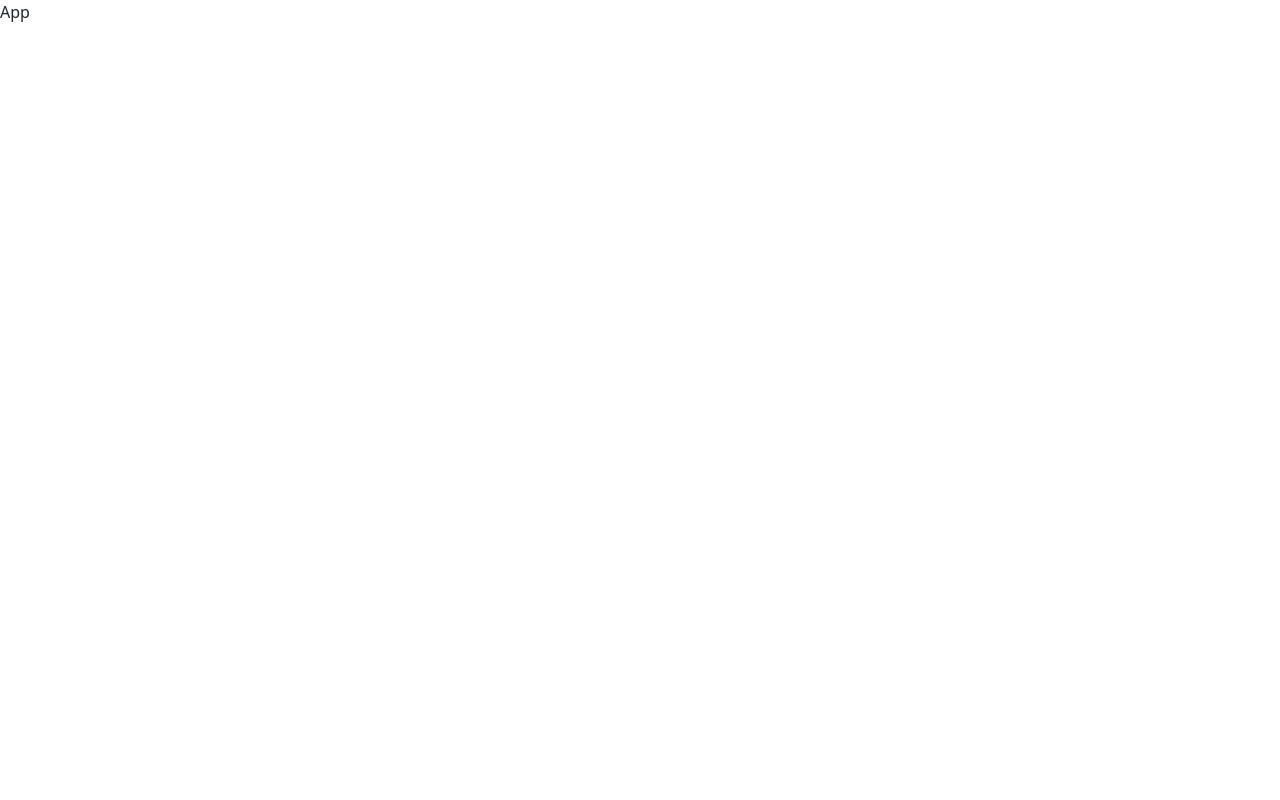
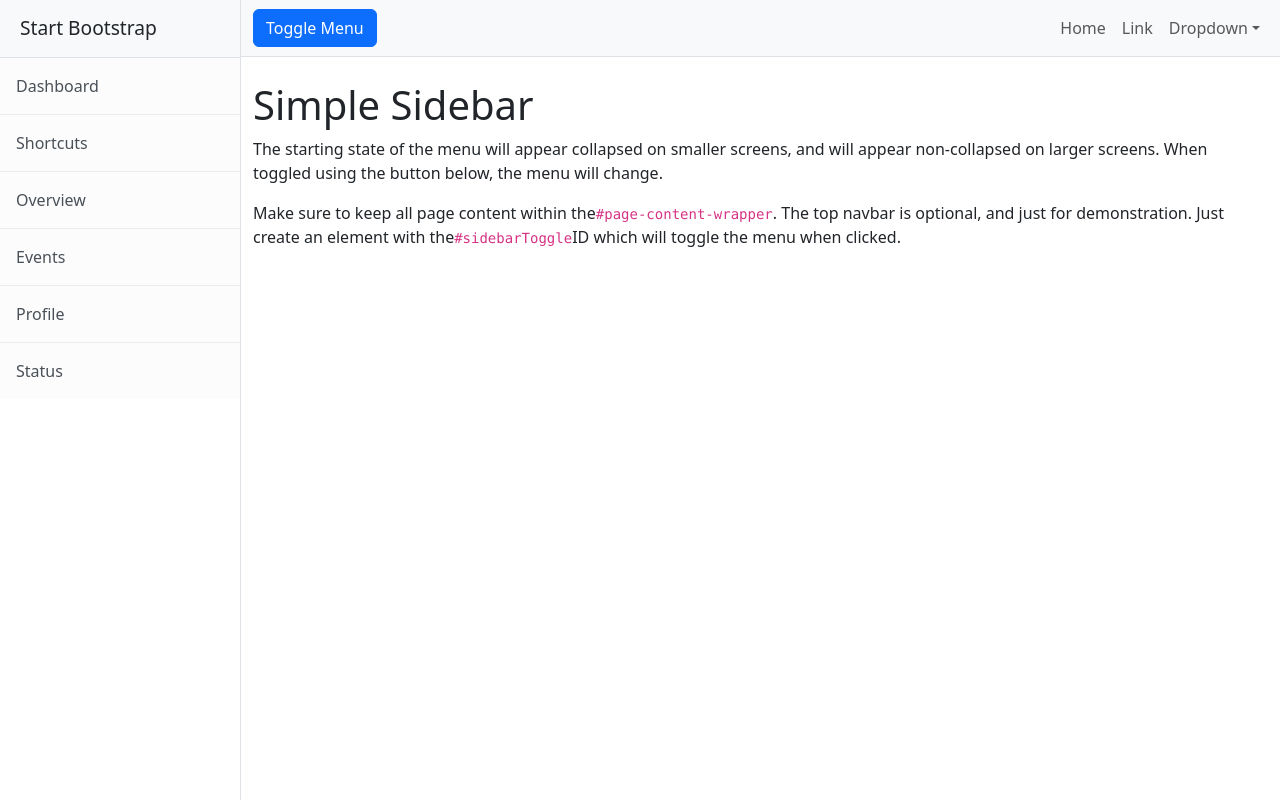
Before and after one commit to Ynacif31/foods-api, a React (Vite) app in the folder adminpainel/: page / in a window 1280 px wide. Built offline with nearby package versions, Linux system fonts and the light colour scheme.

Commit message:
feat: bootstrap and preview started

```diff
--- a/adminpainel/src/App.jsx
+++ b/adminpainel/src/App.jsx
@@ -2,7 +2,53 @@ import React from 'react';
 
 const App = () => {
   return (
-    <div>App</div>
+    <div className="d-flex" id="wrapper">
+    <div className="border-end bg-white" id="sidebar-wrapper">
+        <div className="sidebar-heading border-bottom bg-light">Start Bootstrap</div>
+        <div className="list-group list-group-flush">
+            <a className="list-group-item list-group-item-action list-group-item-light p-3" href="#!">Dashboard</a>
+            <a className="list-group-item list-group-item-action list-group-item-light p-3" href="#!">Shortcuts</a>
+            <a className="list-group-item list-group-item-action list-group-item-light p-3" href="#!">Overview</a>
+            <a className="list-group-item list-group-item-action list-group-item-light p-3" href="#!">Events</a>
+            <a className="list-group-item list-group-item-action list-group-item-light p-3" href="#!">Profile</a>
+            <a className="list-group-item list-group-item-action list-group-item-light p-3" href="#!">Status</a>
+        </div>
+    </div>
+    <div id="page-content-wrapper">
+        <nav className="navbar navbar-expand-lg navbar-light bg-light border-bottom">
+            <div className="container-fluid">
+                <button className="btn btn-primary" id="sidebarToggle">Toggle Menu</button>
+                <button className="navbar-toggler" type="button" data-bs-toggle="collapse" data-bs-target="#navbarSupportedContent" aria-controls="navbarSupportedContent" aria-expanded="false" aria-label="Toggle navigation"><span className="navbar-toggler-icon"></span></button>
+                <div className="collapse navbar-collapse" id="navbarSupportedContent">
+                    <ul className="navbar-nav ms-auto mt-2 mt-lg-0">
+                        <li className="nav-item active"><a className="nav-link" href="#!">Home</a></li>
+                        <li className="nav-item"><a className="nav-link" href="#!">Link</a></li>
+                        <li className="nav-item dropdown">
+                            <a className="nav-link dropdown-toggle" id="navbarDropdown" href="#" role="button" data-bs-toggle="dropdown" aria-haspopup="true" aria-expanded="false">Dropdown</a>
+                            <div className="dropdown-menu dropdown-menu-end" aria-labelledby="navbarDropdown">
+                                <a className="dropdown-item" href="#!">Action</a>
+                                <a className="dropdown-item" href="#!">Another action</a>
+                                <div className="dropdown-divider"></div>
+                                <a className="dropdown-item" href="#!">Something else here</a>
+                            </div>
+                        </li>
+                    </ul>
+                </div>
+            </div>
+        </nav>
+        <div className="container-fluid">
+            <h1 className="mt-4">Simple Sidebar</h1>
+            <p>The starting state of the menu will appear collapsed on smaller screens, and will appear non-collapsed on larger screens. When toggled using the button below, the menu will change.</p>
+            <p>
+                Make sure to keep all page content within the
+                <code>#page-content-wrapper</code>
+                . The top navbar is optional, and just for demonstration. Just create an element with the
+                <code>#sidebarToggle</code>
+                ID which will toggle the menu when clicked.
+            </p>
+        </div>
+    </div>
+</div>
   )
 }
 
--- a/adminpainel/src/index.css
+++ b/adminpainel/src/index.css
@@ -6,3 +6,43 @@ body {
   font-family: 'poppins', sans-serif;
   min-height: 100vh;
 }
+
+#wrapper {
+  overflow-x: hidden;
+}
+
+#sidebar-wrapper {
+  min-height: 100vh;
+  margin-left: -15rem;
+  transition: margin 0.25s ease-out;
+}
+
+#sidebar-wrapper .sidebar-heading {
+  padding: 0.875rem 1.25rem;
+  font-size: 1.2rem;
+}
+
+#sidebar-wrapper .list-group {
+  width: 15rem;
+}
+
+#page-content-wrapper {
+  min-width: 100vw;
+}
+
+body.sb-sidenav-toggled #wrapper #sidebar-wrapper {
+  margin-left: 0;
+}
+
+@media (min-width: 768px) {
+  #sidebar-wrapper {
+    margin-left: 0;
+  }
+  #page-content-wrapper {
+    min-width: 0;
+    width: 100%;
+  }
+  body.sb-sidenav-toggled #wrapper #sidebar-wrapper {
+    margin-left: -15rem;
+  }
+}
```
